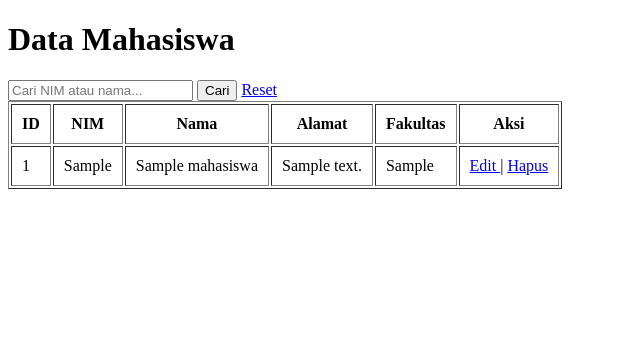
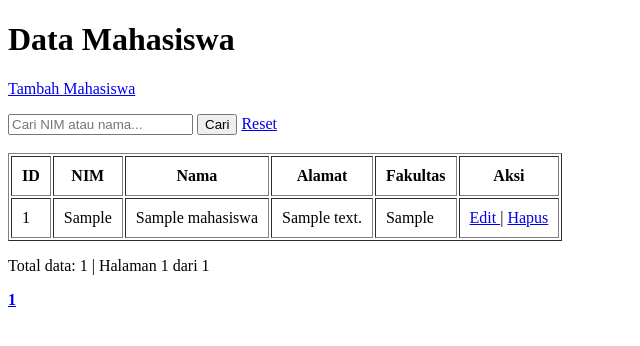
Before and after one commit to guz3n1277-dotcom/oop-mahasiswa, a PHP site: page / in a window 1280 px wide. Shown: the top 346 px of the page, without its empty margins (0-640 px from the left). Run offline with PHP 8.4, Linux system fonts and the light colour scheme; tables that the repository leaves empty or names only in its code hold one stand-in row (values such as "Sample post").

Commit message:
Restore search and pagination

```diff
--- a/index.php
+++ b/index.php
@@ -1,33 +1,57 @@
+
 <?php
 
 include "config/Database.php";
 include "models/Mahasiswa.php";
 
 $database = new Database();
-
 $koneksi = $database->connect();
 
 $mahasiswa = new Mahasiswa($koneksi);
 
+// Mengambil kata kunci pencarian
 $kataKunci = trim($_GET['cari'] ?? '');
 
-if ($kataKunci !== '') {
-    $data = $mahasiswa->cari($kataKunci);
-} else {
-    $data = $mahasiswa->tampilkanSemua();
+// Pengaturan pagination
+$perHalaman = 5;
+$halaman = max(1, (int) ($_GET['halaman'] ?? 1));
+
+// Menghitung jumlah data
+$totalData = $mahasiswa->hitungSemua($kataKunci);
+$totalHalaman = (int) ceil($totalData / $perHalaman);
+
+// Memastikan halaman tidak melebihi jumlah halaman
+if ($totalHalaman > 0 && $halaman > $totalHalaman) {
+    $halaman = $totalHalaman;
 }
+
+// Menghitung posisi awal data
+$offset = ($halaman - 1) * $perHalaman;
+
+// Mengambil data berdasarkan halaman dan pencarian
+$data = $mahasiswa->tampilkanHalaman(
+    $kataKunci,
+    $perHalaman,
+    $offset
+);
 
 ?>
 
 <!DOCTYPE html>
-<html>
+<html lang="id">
 <head>
+    <meta charset="UTF-8">
+    <meta name="viewport" content="width=device-width, initial-scale=1.0">
     <title>Data Mahasiswa</title>
 </head>
 
 <body>
 
 <h1>Data Mahasiswa</h1>
+
+<p>
+    <a href="tambah.php">Tambah Mahasiswa</a>
+</p>
 
 <form method="GET" action="index.php">
     <input
@@ -38,9 +62,10 @@ if ($kataKunci !== '') {
     >
 
     <button type="submit">Cari</button>
-
     <a href="index.php">Reset</a>
 </form>
+
+<br>
 
 <table border="1" cellpadding="10">
 
@@ -53,7 +78,9 @@ if ($kataKunci !== '') {
         <th>Aksi</th>
     </tr>
 
-    <?php while($row = mysqli_fetch_assoc($data)){ ?>
+    <?php if (mysqli_num_rows($data) > 0) { ?>
+
+        <?php while ($row = mysqli_fetch_assoc($data)) { ?>
 
             <tr>
                 <td><?php echo $row['id']; ?></td>
@@ -69,7 +96,8 @@ if ($kataKunci !== '') {
                     |
                     <a
                         href="hapus.php?id=<?php echo $row['id']; ?>"
-                onclick="return confirm('Yakin ingin menghapus data ini?');">
+                        onclick="return confirm('Yakin ingin menghapus data ini?');"
+                    >
                         Hapus
                     </a>
                 </td>
@@ -77,7 +105,46 @@ if ($kataKunci !== '') {
 
         <?php } ?>
 
+    <?php } else { ?>
+
+        <tr>
+            <td colspan="6">Data mahasiswa tidak ditemukan.</td>
+        </tr>
+
+    <?php } ?>
+
 </table>
+
+<div>
+    <p>
+        Total data: <?php echo $totalData; ?> |
+        Halaman <?php echo $totalHalaman > 0 ? $halaman : 0; ?>
+        dari <?php echo $totalHalaman; ?>
+    </p>
+
+    <?php if ($halaman > 1) { ?>
+        <a href="?cari=<?php echo urlencode($kataKunci); ?>&halaman=<?php echo $halaman - 1; ?>">
+            Sebelumnya
+        </a>
+    <?php } ?>
+
+    <?php for ($i = 1; $i <= $totalHalaman; $i++) { ?>
+
+        <a
+            href="?cari=<?php echo urlencode($kataKunci); ?>&halaman=<?php echo $i; ?>"
+            style="<?php echo $i === $halaman ? 'font-weight: bold;' : ''; ?>"
+        >
+            <?php echo $i; ?>
+        </a>
+
+    <?php } ?>
+
+    <?php if ($halaman < $totalHalaman) { ?>
+        <a href="?cari=<?php echo urlencode($kataKunci); ?>&halaman=<?php echo $halaman + 1; ?>">
+            Berikutnya
+        </a>
+    <?php } ?>
+</div>
 
 </body>
 </html>
--- a/models/Mahasiswa.php
+++ b/models/Mahasiswa.php
@@ -1,3 +1,4 @@
+
 <?php
 
 class Mahasiswa
@@ -9,34 +10,46 @@ class Mahasiswa
         $this->koneksi = $koneksi;
     }
 
+    // Menampilkan semua data mahasiswa
     public function tampilkanSemua()
     {
-        $query = "SELECT * FROM mahasiswa";
+        $query = "SELECT * FROM mahasiswa ORDER BY id ASC";
 
         return mysqli_query($this->koneksi, $query);
     }
 
+    // Menambahkan mahasiswa
     public function tambah($nim, $nama, $alamat, $fakultas)
     {
-        $query = "INSERT INTO mahasiswa (nim, nama, alamat, fakultas) VALUES(?, ?, ?, ?)";
+        $query = "INSERT INTO mahasiswa
+                  (nim, nama, alamat, fakultas)
+                  VALUES (?, ?, ?, ?)";
 
         try {
             $stmt = mysqli_prepare($this->koneksi, $query);
 
-            mysqli_stmt_bind_param($stmt,"ssss", $nim,$nama,$alamat, $fakultas);
+            mysqli_stmt_bind_param(
+                $stmt,
+                "ssss",
+                $nim,
+                $nama,
+                $alamat,
+                $fakultas
+            );
+
             return mysqli_stmt_execute($stmt);
 
         } catch (mysqli_sql_exception $e) {
             return false;
         }
-
     }
 
+    // Mengubah data mahasiswa
     public function ubah($id, $nim, $nama, $alamat, $fakultas)
     {
         $query = "UPDATE mahasiswa
-                SET nim = ?, nama = ?, alamat = ?, fakultas = ?
-                WHERE id = ?";
+                  SET nim = ?, nama = ?, alamat = ?, fakultas = ?
+                  WHERE id = ?";
 
         try {
             $stmt = mysqli_prepare($this->koneksi, $query);
@@ -51,13 +64,14 @@ class Mahasiswa
                 $id
             );
 
-        return mysqli_stmt_execute($stmt);
+            return mysqli_stmt_execute($stmt);
 
-        }catch (mysqli_sql_exception $e) {
+        } catch (mysqli_sql_exception $e) {
             return false;
         }
     }
 
+    // Mengambil satu mahasiswa berdasarkan ID
     public function ambilById($id)
     {
         $query = "SELECT * FROM mahasiswa WHERE id = ?";
@@ -65,7 +79,6 @@ class Mahasiswa
         $stmt = mysqli_prepare($this->koneksi, $query);
 
         mysqli_stmt_bind_param($stmt, "i", $id);
-
         mysqli_stmt_execute($stmt);
 
         $hasil = mysqli_stmt_get_result($stmt);
@@ -73,6 +86,7 @@ class Mahasiswa
         return mysqli_fetch_assoc($hasil);
     }
 
+    // Menghapus mahasiswa
     public function hapus($id)
     {
         $query = "DELETE FROM mahasiswa WHERE id = ?";
@@ -84,16 +98,25 @@ class Mahasiswa
         return mysqli_stmt_execute($stmt);
     }
 
-
+    // Memeriksa apakah NIM sudah digunakan
     public function nimAda($nim, $kecualiId = null)
     {
         if ($kecualiId !== null) {
-            $query = "SELECT id FROM mahasiswa WHERE nim = ? AND id != ?";
+            $query = "SELECT id FROM mahasiswa
+                      WHERE nim = ? AND id != ?";
+
             $stmt = mysqli_prepare($this->koneksi, $query);
 
-            mysqli_stmt_bind_param($stmt, "si", $nim, $kecualiId);
+            mysqli_stmt_bind_param(
+                $stmt,
+                "si",
+                $nim,
+                $kecualiId
+            );
+
         } else {
             $query = "SELECT id FROM mahasiswa WHERE nim = ?";
+
             $stmt = mysqli_prepare($this->koneksi, $query);
 
             mysqli_stmt_bind_param($stmt, "s", $nim);
@@ -105,20 +128,23 @@ class Mahasiswa
 
         return mysqli_num_rows($hasil) > 0;
     }
+
+    // Mencari berdasarkan NIM atau nama
     public function cari($kataKunci)
     {
         $query = "SELECT * FROM mahasiswa
-                WHERE nim LIKE ? OR nama LIKE ?";
+                  WHERE nim LIKE ? OR nama LIKE ?
+                  ORDER BY id ASC";
 
         $stmt = mysqli_prepare($this->koneksi, $query);
 
-        $kataKunci = "%" . $kataKunci . "%";
+        $pola = "%" . $kataKunci . "%";
 
         mysqli_stmt_bind_param(
             $stmt,
             "ss",
-            $kataKunci,
-            $kataKunci
+            $pola,
+            $pola
         );
 
         mysqli_stmt_execute($stmt);
@@ -126,5 +152,78 @@ class Mahasiswa
         return mysqli_stmt_get_result($stmt);
     }
 
+    // Menghitung total data, termasuk hasil pencarian
+    public function hitungSemua($kataKunci)
+    {
+        if ($kataKunci !== '') {
+            $query = "SELECT COUNT(*) AS total
+                      FROM mahasiswa
+                      WHERE nim LIKE ? OR nama LIKE ?";
 
+            $stmt = mysqli_prepare($this->koneksi, $query);
+
+            $pola = "%" . $kataKunci . "%";
+
+            mysqli_stmt_bind_param(
+                $stmt,
+                "ss",
+                $pola,
+                $pola
+            );
+
+        } else {
+            $query = "SELECT COUNT(*) AS total FROM mahasiswa";
+
+            $stmt = mysqli_prepare($this->koneksi, $query);
+        }
+
+        mysqli_stmt_execute($stmt);
+
+        $hasil = mysqli_stmt_get_result($stmt);
+        $baris = mysqli_fetch_assoc($hasil);
+
+        return (int) $baris['total'];
+    }
+
+    // Mengambil data untuk halaman tertentu
+    public function tampilkanHalaman($kataKunci, $limit, $offset)
+    {
+        if ($kataKunci !== '') {
+            $query = "SELECT * FROM mahasiswa
+                      WHERE nim LIKE ? OR nama LIKE ?
+                      ORDER BY id ASC
+                      LIMIT ? OFFSET ?";
+
+            $stmt = mysqli_prepare($this->koneksi, $query);
+
+            $pola = "%" . $kataKunci . "%";
+
+            mysqli_stmt_bind_param(
+                $stmt,
+                "ssii",
+                $pola,
+                $pola,
+                $limit,
+                $offset
+            );
+
+        } else {
+            $query = "SELECT * FROM mahasiswa
+                      ORDER BY id ASC
+                      LIMIT ? OFFSET ?";
+
+            $stmt = mysqli_prepare($this->koneksi, $query);
+
+            mysqli_stmt_bind_param(
+                $stmt,
+                "ii",
+                $limit,
+                $offset
+            );
+        }
+
+        mysqli_stmt_execute($stmt);
+
+        return mysqli_stmt_get_result($stmt);
+    }
 }
```
Lines whose indentation alone changed are shown as unchanged.
